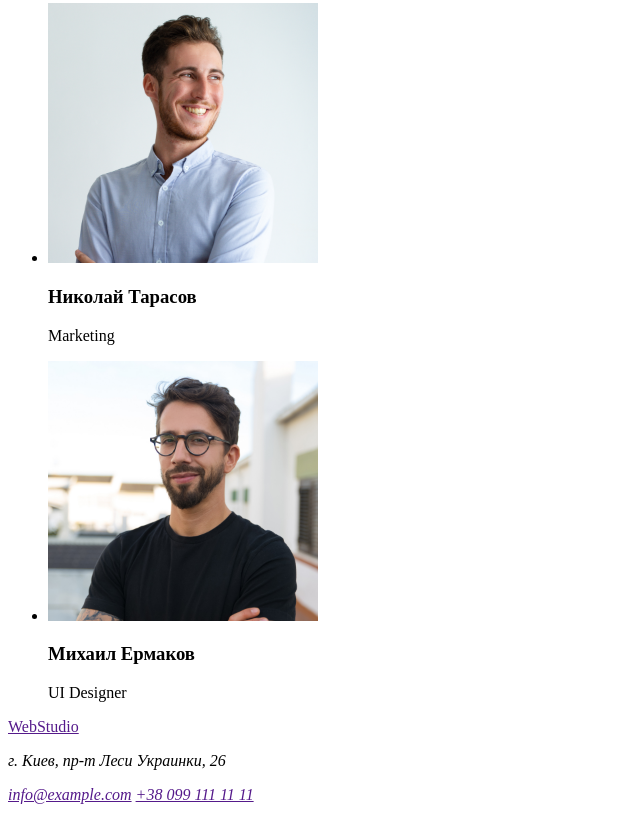
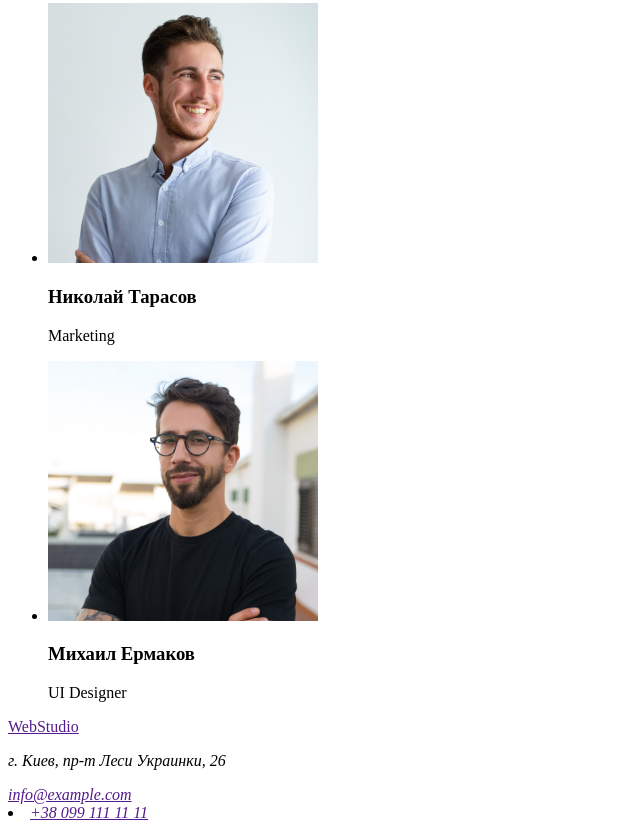
Before and after one commit to AnnaCodeP/goit-markup-hw-01, a plain HTML site: page index.html in a window 1280 px wide. Shown: the part 2312-3142 px from the top of the page, without its empty margins (0-640 px from the left). Drawn offline with Linux system fonts and the light colour scheme.

Commit message:
Update index.html

```diff
--- a/index.html
+++ b/index.html
@@ -115,7 +115,7 @@
      <address>
        <p>г. Киев, пр-т Леси Украинки, 26</p>
        <a href="">info@example.com</a>
-       <a href="">+38 099 111 11 11</a>
+       <li><a href="">+38 099 111 11 11</a></li>
      </address>
 
 
```
